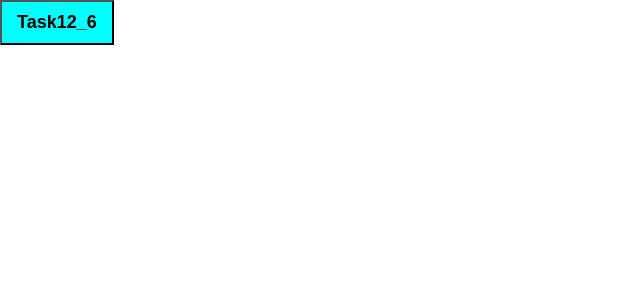
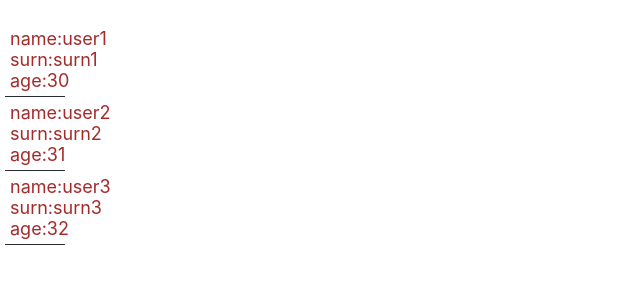
Before and after one commit to tehnikDaniyar/study-React, a React (Create React App) app in the folder my-app/: page / in a window 1280 px wide. Shown: the top 300 px of the page, without its empty margins (0-640 px from the left). Built offline with nearby package versions, Linux system fonts and the light colour scheme.

Commit message:
decided tasks14

```diff
--- a/my-app/src/App.css
+++ b/my-app/src/App.css
@@ -66,3 +66,18 @@ button {
 	font-size: 18px;
 	font-weight: 600;
 }
+
+ul,
+ol,
+li {
+	list-style: none;
+
+	padding: 5px;
+	font-size: 18px;
+	color: brown;
+}
+
+li {
+	border-bottom: 1px solid #282c34;
+	width: 50px;
+}
--- /dev/null
+++ b/my-app/src/modules/task13/task13_1.js
@@ -0,0 +1,13 @@
+export function Taask13_1() {
+	let arr = [
+		<li>1</li>,
+		<li>2</li>,
+		<li>3</li>,
+		<li>4</li>,
+		<li>5</li>
+	];
+
+	return <ul>
+		{arr}
+	</ul>
+}
--- /dev/null
+++ b/my-app/src/modules/task13/task13__2.js
@@ -0,0 +1,11 @@
+export function Taask13_2() {
+	let arr = [];
+
+	for (let i = 1; i <= 5; i++) {
+		arr.push(<li>{i + "X"}</li>)
+	};
+
+	return <ul>
+		{arr}
+	</ul>
+}
--- /dev/null
+++ b/my-app/src/modules/task13/task13__3.js
@@ -0,0 +1,9 @@
+export function Taask13_3() {
+	let arr = ["a", "b", "c", "d", "e"];
+
+	let res = arr.map((elem, index) => <li key={index}>{elem}</li>);
+
+	return <ul>
+		{res}
+	</ul>
+}
--- /dev/null
+++ b/my-app/src/modules/task14/Task14_1.js
@@ -0,0 +1,19 @@
+export function Task14_1() {
+	const users = [
+		{ name: 'user1', surn: 'surn1', age: 30 },
+		{ name: 'user2', surn: 'surn2', age: 31 },
+		{ name: 'user3', surn: 'surn3', age: 32 },
+	];
+
+	let res = users.map((elem, index) => {
+		return <li key={index}>
+			<span>{elem.name}</span><br />
+			<span>{elem.surn}</span><br />
+			<span>{elem.age}</span>
+		</li>
+	});
+
+	return <ul>
+		{res}
+	</ul>
+};
--- /dev/null
+++ b/my-app/src/modules/task14/Task14_2.js
@@ -0,0 +1,19 @@
+export function Task14_2() {
+	const users = [
+		{ id: 1, name: 'user1', surn: 'surn1', age: 30 },
+		{ id: 2, name: 'user2', surn: 'surn2', age: 31 },
+		{ id: 3, name: 'user3', surn: 'surn3', age: 32 },
+	];
+
+	let res = users.map((elem) => {
+		return <li key={elem.id}>
+			<span>{"name:" + elem.name}</span><br />
+			<span>{"surn:" + elem.surn}</span><br />
+			<span>{"age:" + elem.age}</span>
+		</li>
+	});
+
+	return <ul>
+		{res}
+	</ul>
+};
--- /dev/null
+++ b/my-app/src/modules/task15/Task15_1.js
@@ -0,0 +1,3 @@
+export function Task15_1() {
+
+}
```
Also changed, not shown: my-app/src/App.js (+6 -1 lines).
